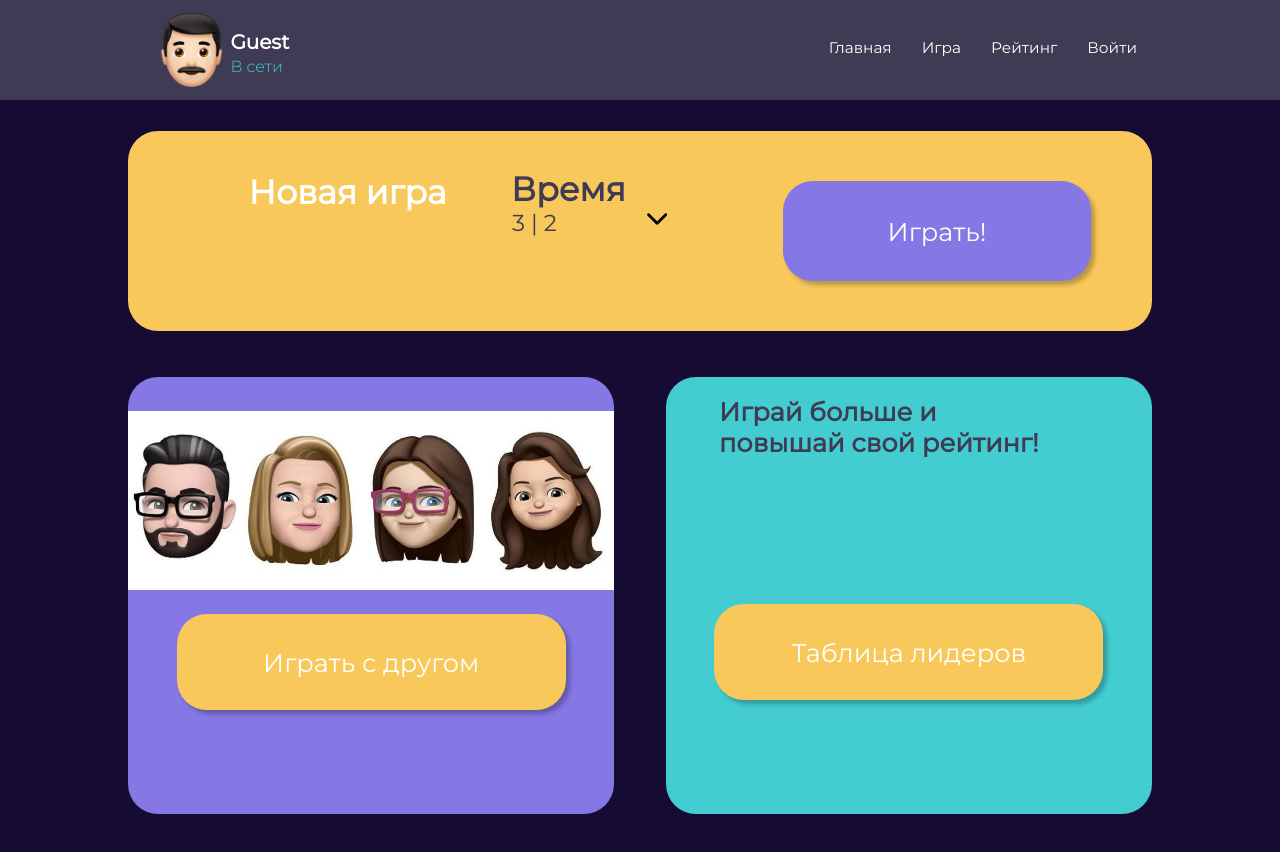
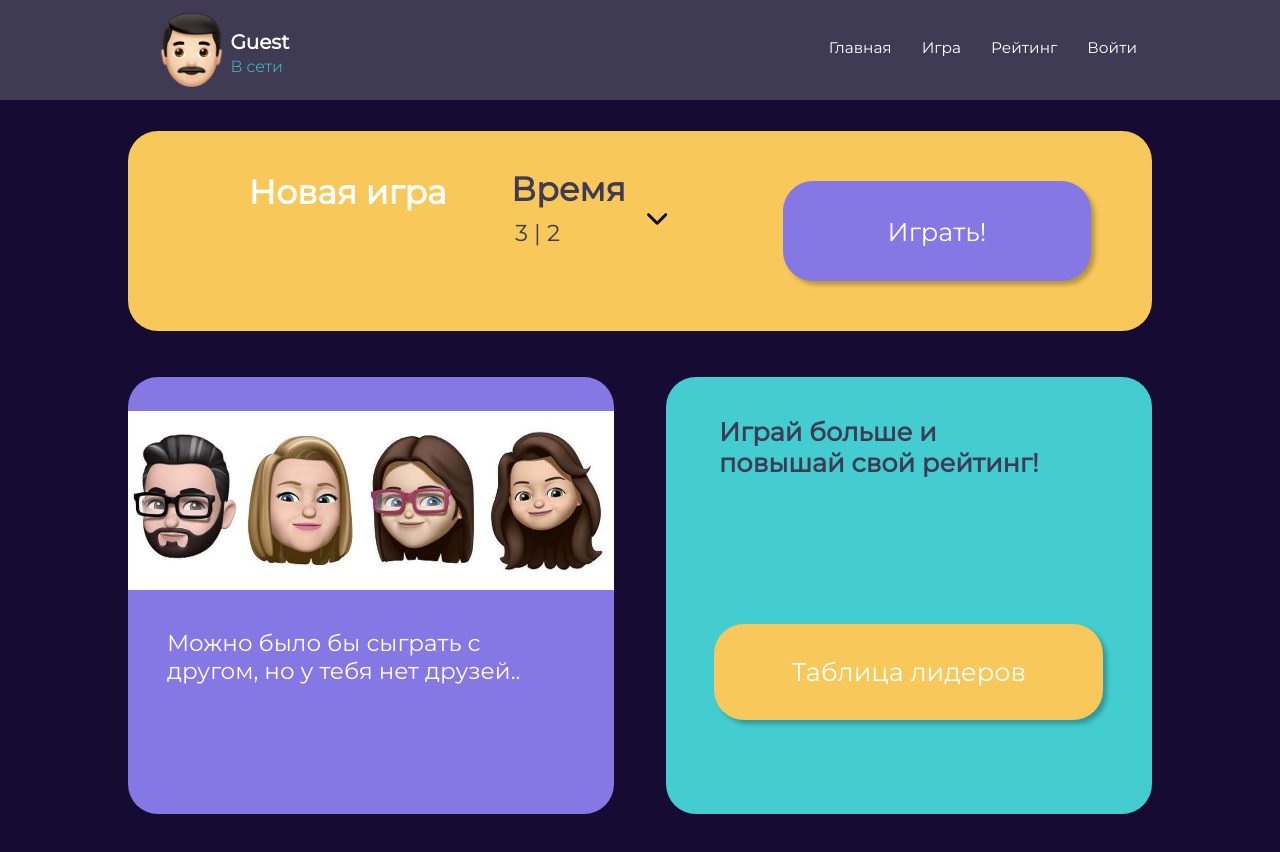
Before and after one commit to shk3t/ubershakmaty, a React (Create React App) app in the folder client/: page /main in a window 1280 px wide. Shown: the top 852 px of the page. Built offline with nearby package versions, Linux system fonts and the light colour scheme; no server answers.

Commit message:
no friends + some lint

```diff
--- a/client/src/components/pages/MainPage.jsx
+++ b/client/src/components/pages/MainPage.jsx
@@ -57,19 +57,7 @@ export default function MainPage() {
           <div className={classes.imgWrap}>
             <img src={friends} alt="Friends" />
           </div>
-          <button
-            className={classes.playFriendButton}
-            onClick={() => {
-              Swal.fire({
-                icon: "error",
-                title: "Oops...",
-                text: "Something went wrong!",
-                footer: '<a href="#">Why do I have this issue?</a>',
-              })
-            }}
-          >
-            <p>Играть с другом</p>
-          </button>
+          <p>Можно было бы сыграть с другом, но у тебя нет друзей..</p>
         </div>
         <div className={classes.rating}>
           <h2 className={classes.msg}>
--- a/client/src/styles/DropDownPanel.module.css
+++ b/client/src/styles/DropDownPanel.module.css
@@ -6,7 +6,7 @@
   box-shadow: 4px 4px 4px rgba(0, 0, 0, 0.25);
   z-index: 1;
   left: 8%;
-  margin-top: 3%;
+  margin-top: 4%;
   border-radius: 0px 0px 30px 30px;
   padding-top: 0%;
 }
--- a/client/src/styles/buttons/DropDownButton.module.css
+++ b/client/src/styles/buttons/DropDownButton.module.css
@@ -5,7 +5,7 @@
   position: relative;
   left: 50%;
   background-size: cover;
-    margin-top:-4%;
+  margin-top: -4%;
   cursor: pointer;
 }
 .dropDownButton:hover {
--- a/client/src/styles/buttons/ExampleButton.module.css
+++ b/client/src/styles/buttons/ExampleButton.module.css
@@ -1,3 +1,3 @@
 .buttonClass {
-    color: purple;
+  color: purple;
 }
--- a/client/src/styles/pages/MainPage.module.css
+++ b/client/src/styles/pages/MainPage.module.css
@@ -18,7 +18,6 @@
 }
 
 .newGame nav {
-  /*display: inline-flex;*/
   align-items: center;
   justify-content: space-between;
   padding: 4% 8% 4% 8%;
@@ -113,37 +112,19 @@ button.play:hover {
   margin-top: 7%;
 }
 
-.playFriendButton {
-  position: relative;
-  box-shadow: 4px 4px 4px rgba(0, 0, 0, 0.25);
-  background-color: rgba(248, 200, 91, 1);
-  width: 80%;
-  height: 22%;
-  left: 10%;
-  margin-top: 5%;
-  border-radius: 30px 30px 30px 30px;
-  text-align: center;
-  border: 0px;
-  cursor: pointer;
-}
-
-.playFriendButton p {
+.playFriend p {
   color: white;
   font-family: Montserrat;
-  font-size: 2vw;
+  font-size: 1.8vw;
   font-weight: 500;
   margin: 0;
-}
-
-.playFriendButton:hover {
-  transform: scale(1.15);
-  transition: 0.4s;
+  padding: 8%;
 }
 
 .rating .msg {
   padding-left: 11%;
   padding-right: 10%;
-  padding-top: 4%;
+  padding-top: 8%;
   color: rgba(63, 59, 84, 1);
   font-family: Montserrat;
   font-size: 2vw;
@@ -196,8 +177,8 @@ button.play:hover {
   font-family: Montserrat;
   font-size: 1.8vw;
   font-weight: 500;
-  margin-left: 37.5%;
-  margin-top: -2%;
+  margin-left: 37.8%;
+  margin-top: -1%;
 }
 
 .show {
```
Also changed, not shown: client/src/components/DropDownPanel.jsx (+10 -10 lines), client/src/components/Navbar.jsx (+5 -6 lines), client/src/components/pages/TablePage.jsx (+7 -9 lines). Lines whose indentation alone changed are shown as unchanged.
